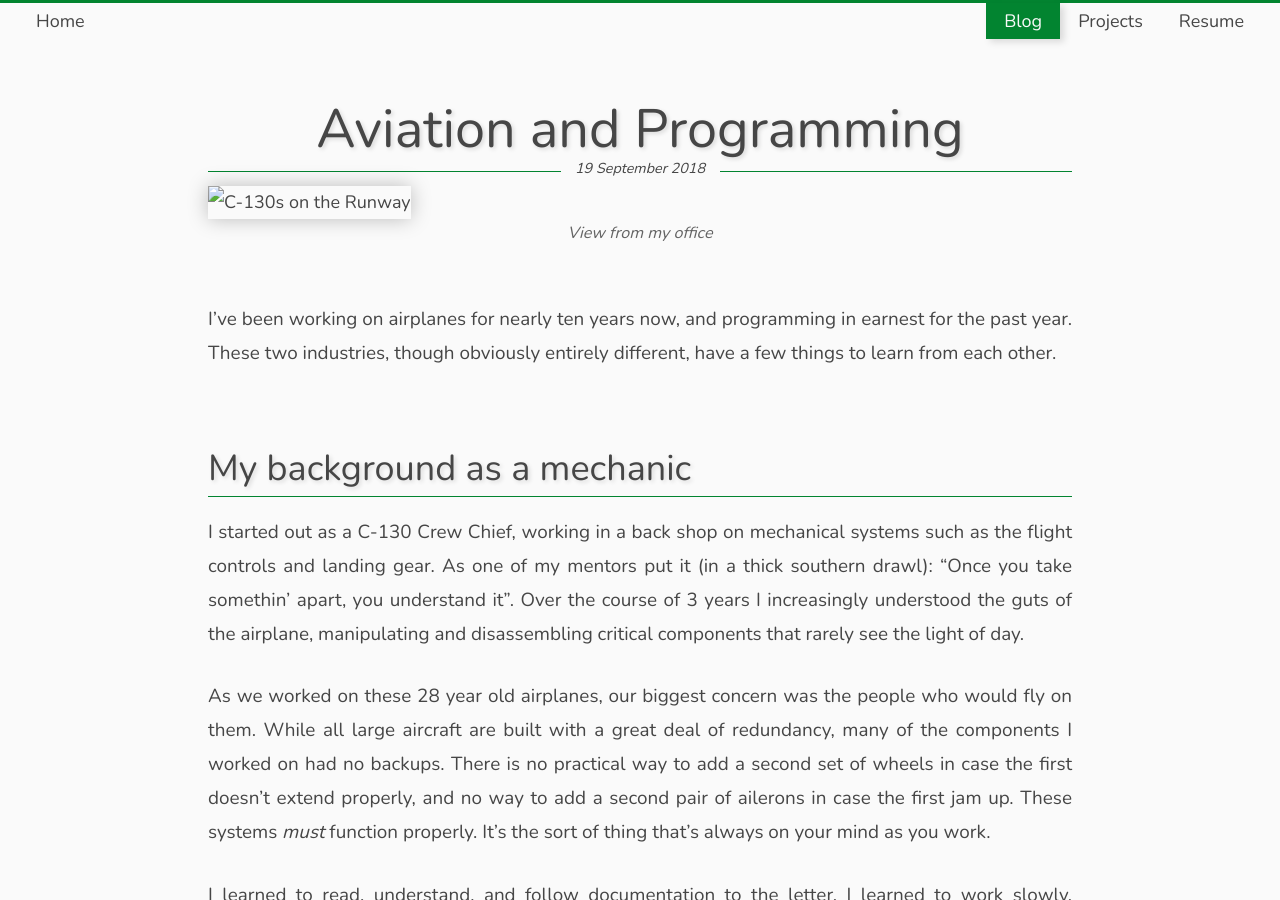
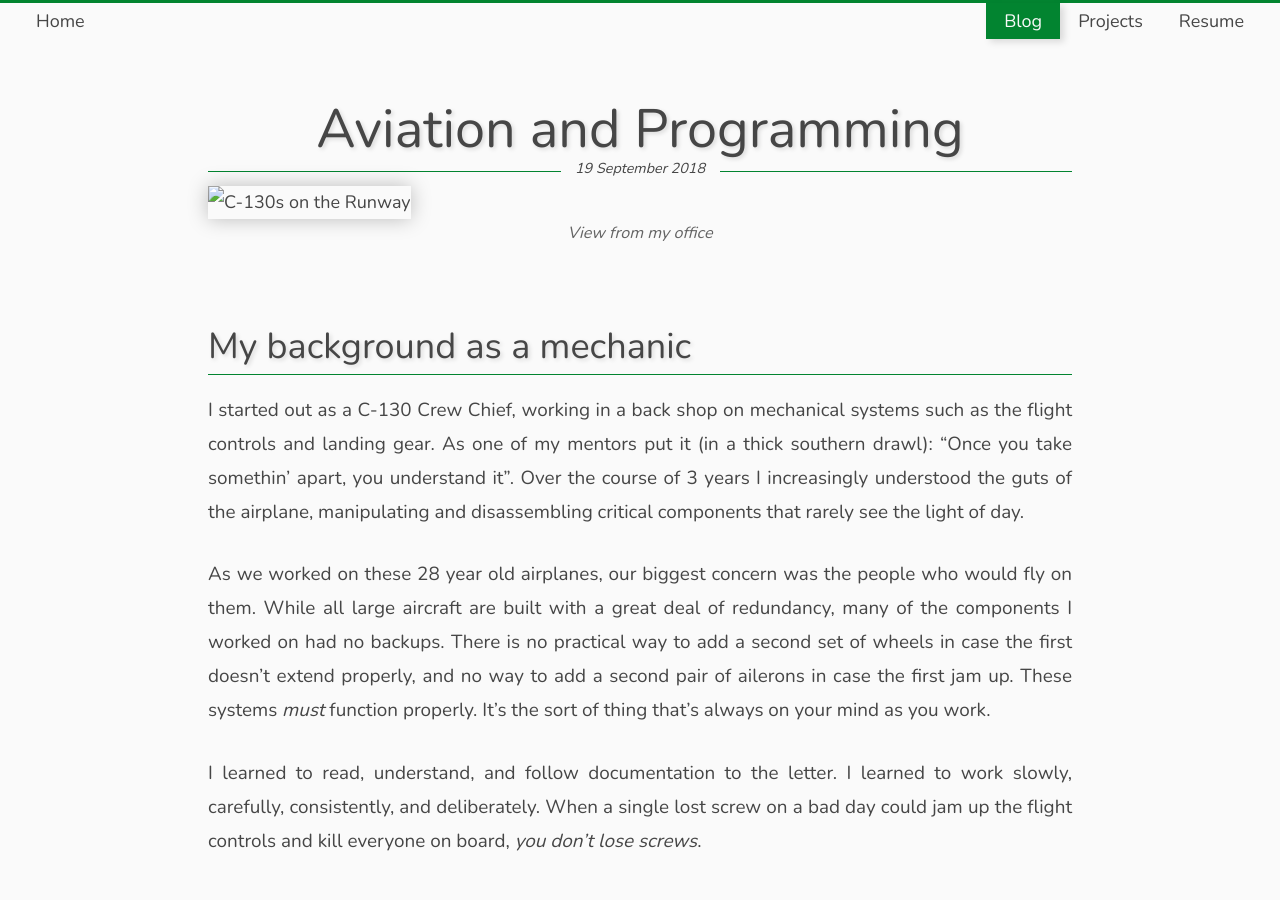
Before and after one commit to rbuchberger/robert-buchberger.com, a Jekyll site: the page built from _posts/2018-09-19-aviation-and-programming.md, in a window 1280 px wide and 900 px high. Built offline with Jekyll 4.4.1, drawn with Linux system fonts in a browser that asks for light colours.

Commit message:
first blog post written

```diff
--- a/_posts/2018-09-19-aviation-and-programming.md
+++ b/_posts/2018-09-19-aviation-and-programming.md
@@ -1,15 +1,14 @@
 ---
 title: Aviation and Programming
-summary: "Two different worlds with surprising similarities"
+summary:
+  I've been working on airplanes for nearly ten years now, and programming in earnest for the past year. These
+  two industries, though obviously entirely different, have a few things to learn from each other.
 image:
   url: https://photos.smugmug.com/Fly/Sentry-Aloha-2016/i-p5jP4Bd/0/b9111b61/XL/RAB_20160819_0148-XL.jpg
   alt: C-130s on the Runway
   caption: "View from my office"
 
 ---
-
-I've been working on airplanes for nearly ten years now, and programming in earnest for the past year. These
-two industries, though obviously entirely different, have a few things to learn from each other.
 
 ## My background as a mechanic
 
@@ -31,8 +30,7 @@
 
 ## Going to Fly
 
-<!-- ![Formation Takeoff](https://photos.smugmug.com/Fly/Sentry-Aloha-2016/i-C86j5bf/0/69996de3/XL/RAB_20160826_0496-XL.jpg) -->
-{% picture portrait.jpg %}
+![Formation Takeoff](https://photos.smugmug.com/Fly/Sentry-Aloha-2016/i-C86j5bf/0/69996de3/XL/RAB_20160826_0496-XL.jpg)
 
 After 3 years as a mechanic, I cross-trained to become a Flight Engineer on the same airplanes I'd
 been maintaining. What's a Flight Engineer? That's a great question, and not entirely simple to
@@ -59,7 +57,6 @@
 ## So how does this relate to programming?
 
 ![Herc over the ocean](https://photos.smugmug.com/Fly/Sentry-Aloha-2016/i-9BXjpgm/0/fd89842e/XL/RAB_20160826_0643-XL.jpg)
-<!-- {% picture https://photos.smugmug.com/Fly/Sentry-Aloha-2016/i-9BXjpgm/0/fd89842e/XL/RAB_20160826_0643-XL.jpg %} -->
 
 On the surface, they're clearly entirely unrelated, but the more you dig the more similarities
 appear. Take the C-130 electrical system for example: It's composed of 4 AC and 2 DC buses,
```
